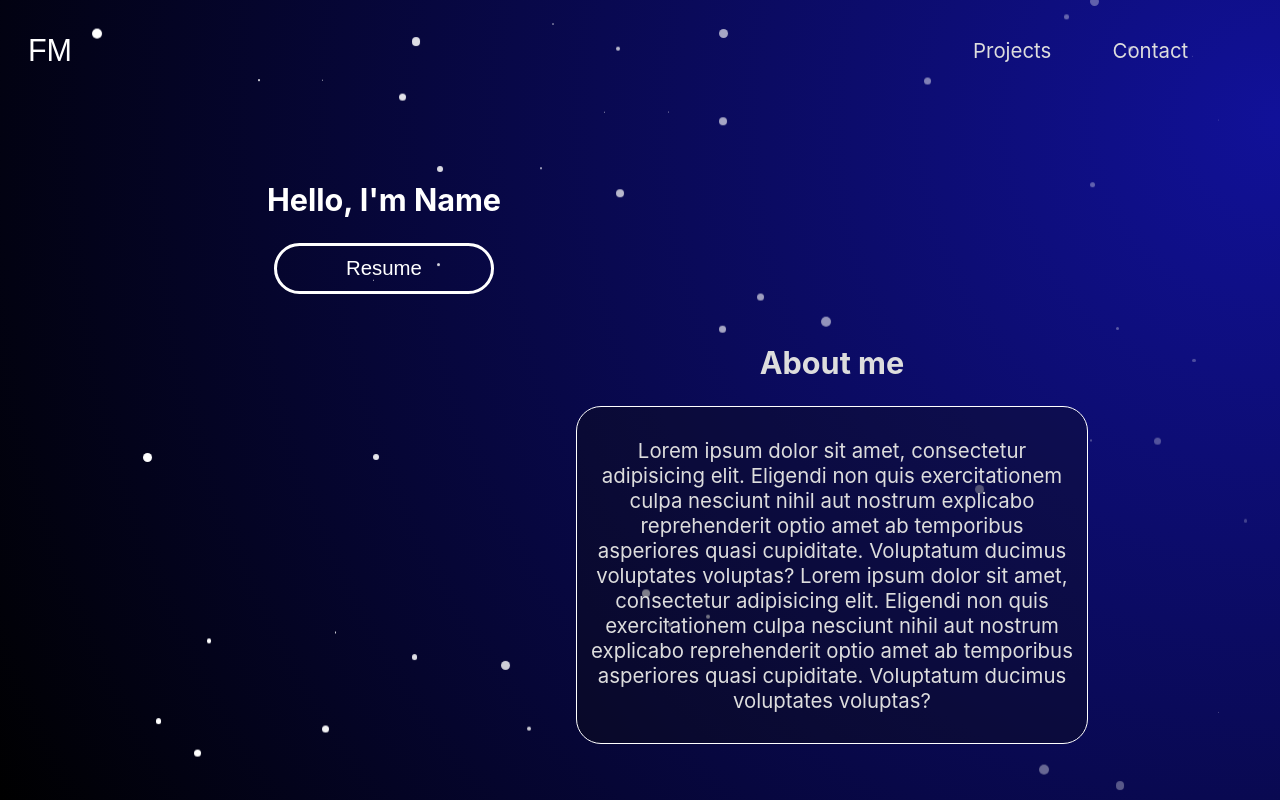
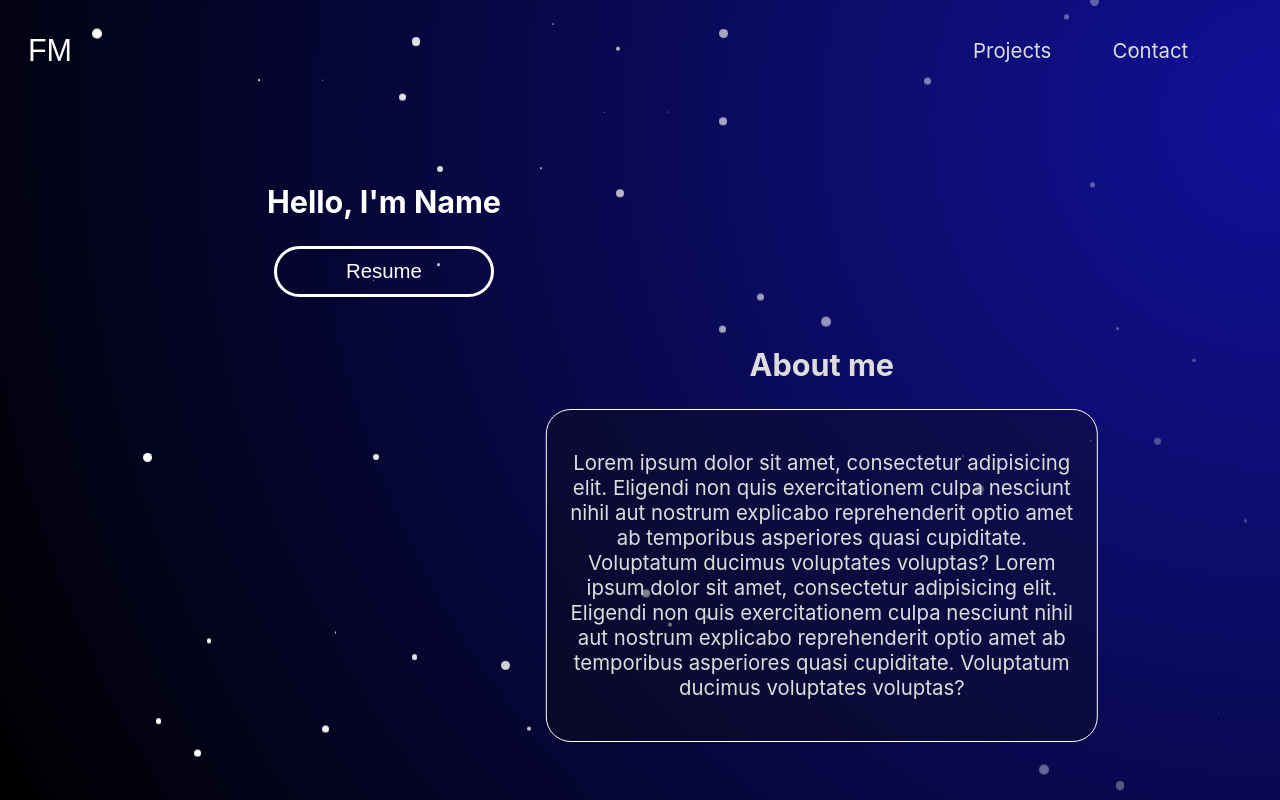
Before and after one commit to Faboid/portfolio, a React (Create React App) app: page / in a window 1280 px wide. Shown: the top 800 px of the page. Built offline with nearby package versions, Linux system fonts and the light colour scheme; the HTML template or start-up script is replaced by a standard one.

Commit message:
Moved padding setting to the about-me container.

```diff
--- a/src/sections/About/About.css
+++ b/src/sections/About/About.css
@@ -43,14 +43,11 @@
 
 .about-me-container {
     margin:0px;
+    padding: 1rem;
     border-radius: 25px;
     border: white solid 1px;
     background: #11111155;
     max-width: max(30vw, 25rem);
-}
-
-.about-me-text {
-    padding: 0.5rem;
 }
 
 .greeting-text {
```
